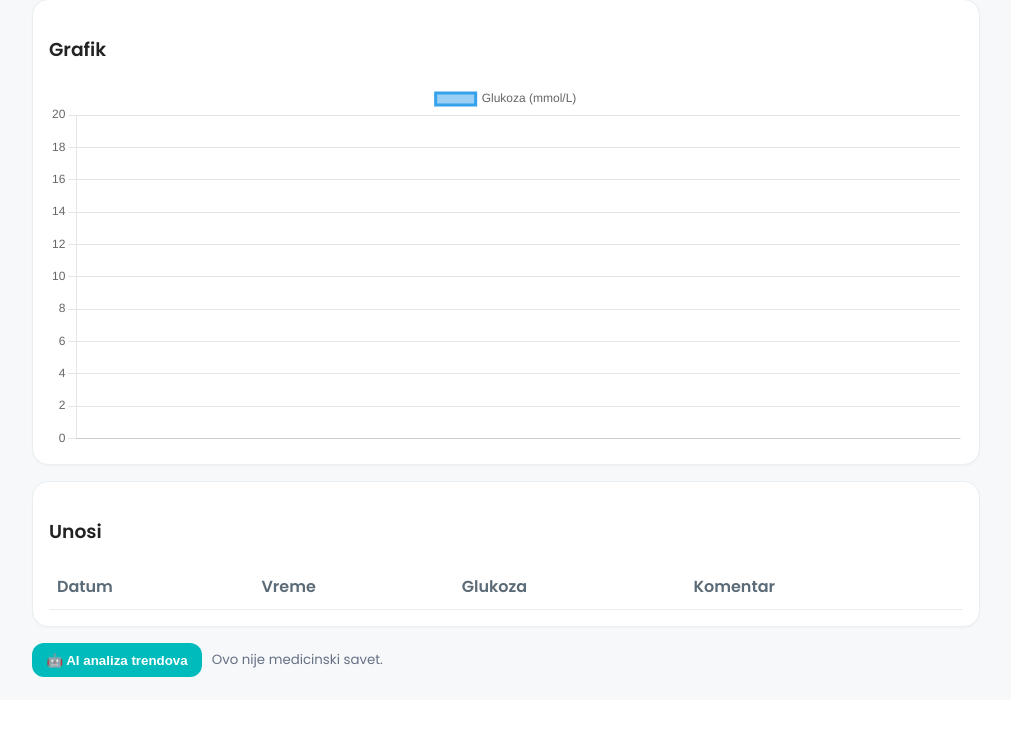
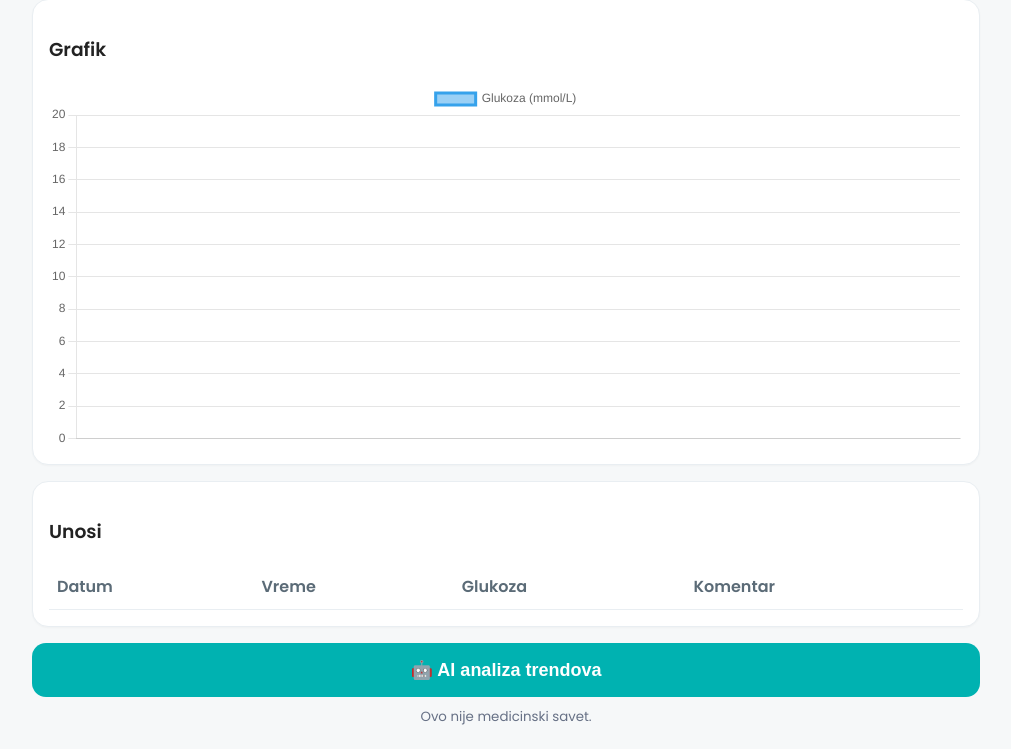
Before and after one commit to Gliko-app/Gliko, a PHP site: page / in a window 1280 px wide. Shown: the part 711-1460 px from the top of the page, without its empty margins (134-1145 px from the left). Before the commit the page ends 1388 px from the top, so only its background shows below. Run offline with PHP 8.4, Linux system fonts and the light colour scheme; lists and menus that the app fills with data are empty.

Commit message:
Update style.css

```diff
--- a/style.css
+++ b/style.css
@@ -108,3 +108,6 @@ input.file{ display:inline-block }
 @media (max-width: 800px){
   .grid3{ grid-template-columns:1fr; }
 }
+
+.ai-block{ display:flex; flex-direction:column; gap:.6rem; margin:1rem 0 .4rem }
+.ai-btn{ width:100%; padding:1rem 1.1rem; font-size:18px; border-radius:14px; background:#00b2b1; color:#fff; }
```
